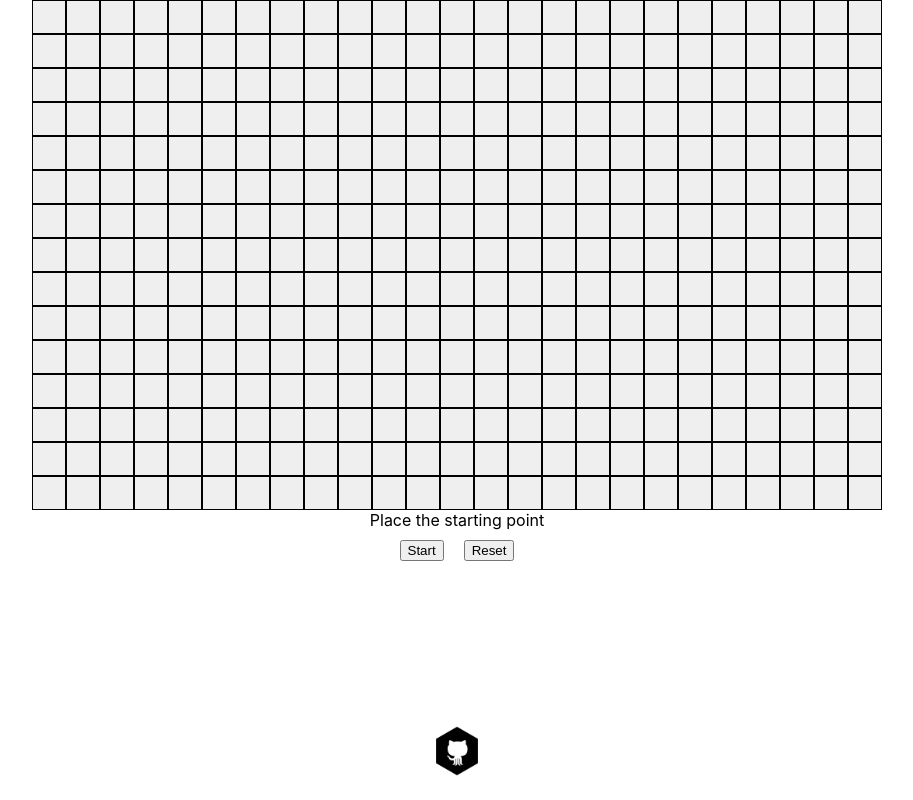
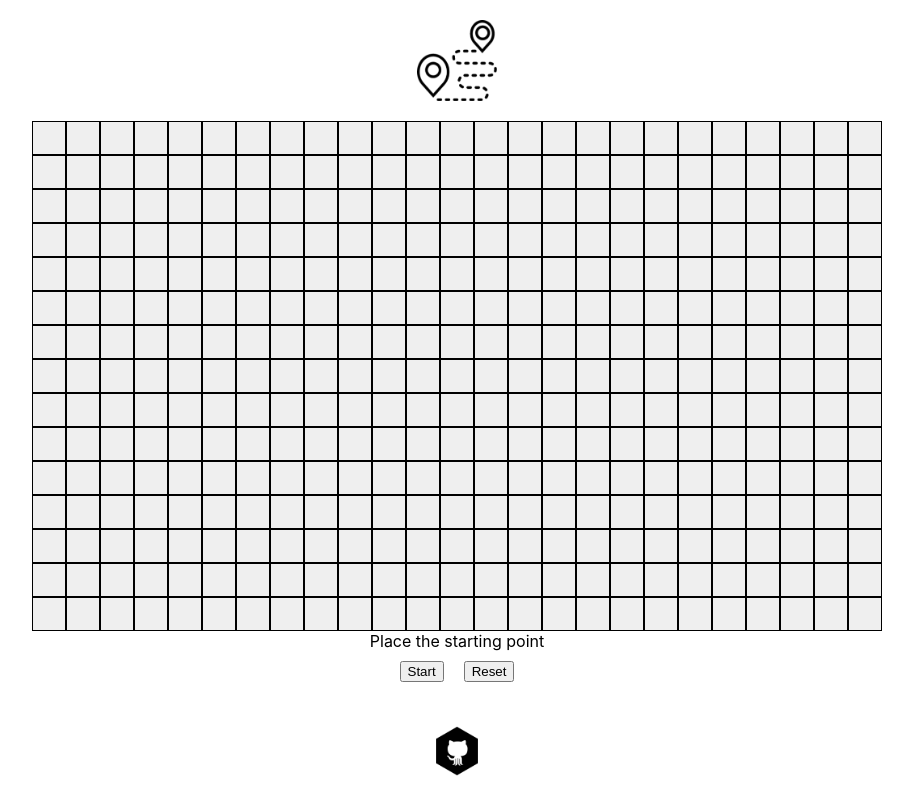
Before and after one commit to JayTLH/pathfinder, a React (Create React App) app: page / in a window 1280 px wide. Shown: the whole page, without its empty margins (183-1096 px from the left). Built offline with nearby package versions, Linux system fonts and the light colour scheme.

Commit message:
added logo

```diff
--- a/public/index.html
+++ b/public/index.html
@@ -2,7 +2,7 @@
 <html lang="en">
   <head>
     <meta charset="utf-8" />
-    <link rel="icon" href="%PUBLIC_URL%/favicon.ico" />
+    <link rel="icon" href="%PUBLIC_URL%/logo.png" />
     <meta name="viewport" content="width=device-width, initial-scale=1" />
     <meta name="theme-color" content="#000000" />
     <meta
--- a/src/App.js
+++ b/src/App.js
@@ -2,10 +2,12 @@ import React from 'react';
 import Pathfinder from './components/Pathfinder.js';
 import './App.scss';
 import github from './assets/github.png';
+import logo from './assets/logo.png';
 
 export default function App(props) {
   return (
     <div className="app">
+      <img className="logo" src={logo} alt="logo" />
       <Pathfinder />
       <a className="link" href="https://github.com/JayTLH/pathfinder" target="_blank" rel="noopener noreferrer">
             <img className="link__icon" src={github} alt="github" />
--- a/src/App.scss
+++ b/src/App.scss
@@ -3,6 +3,11 @@
   display: flex;
   flex-direction: column;
   align-items: center;
+}
+
+.logo {
+  width: 80px;
+  margin: 20px 0;
 }
 
 .link {
```
Also changed, not shown: public/logo.png (added), src/assets/logo.png (added).
